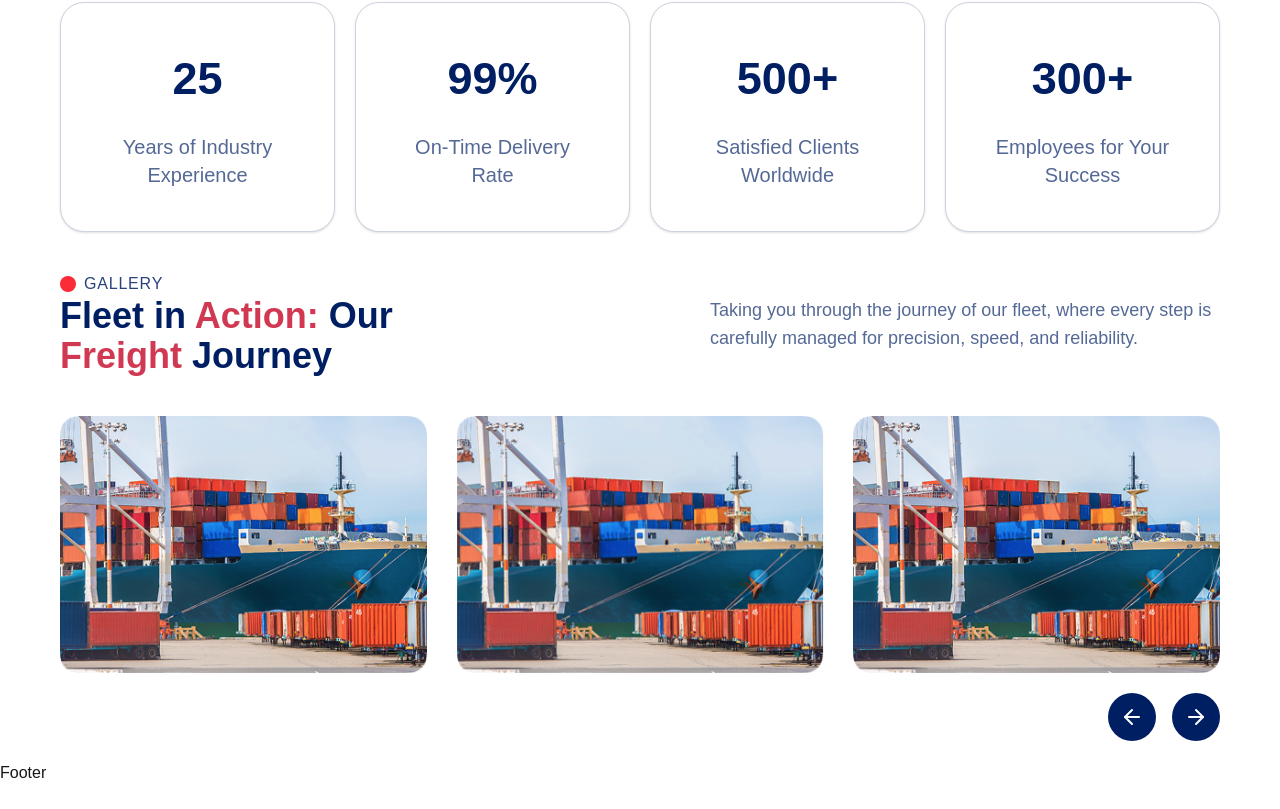
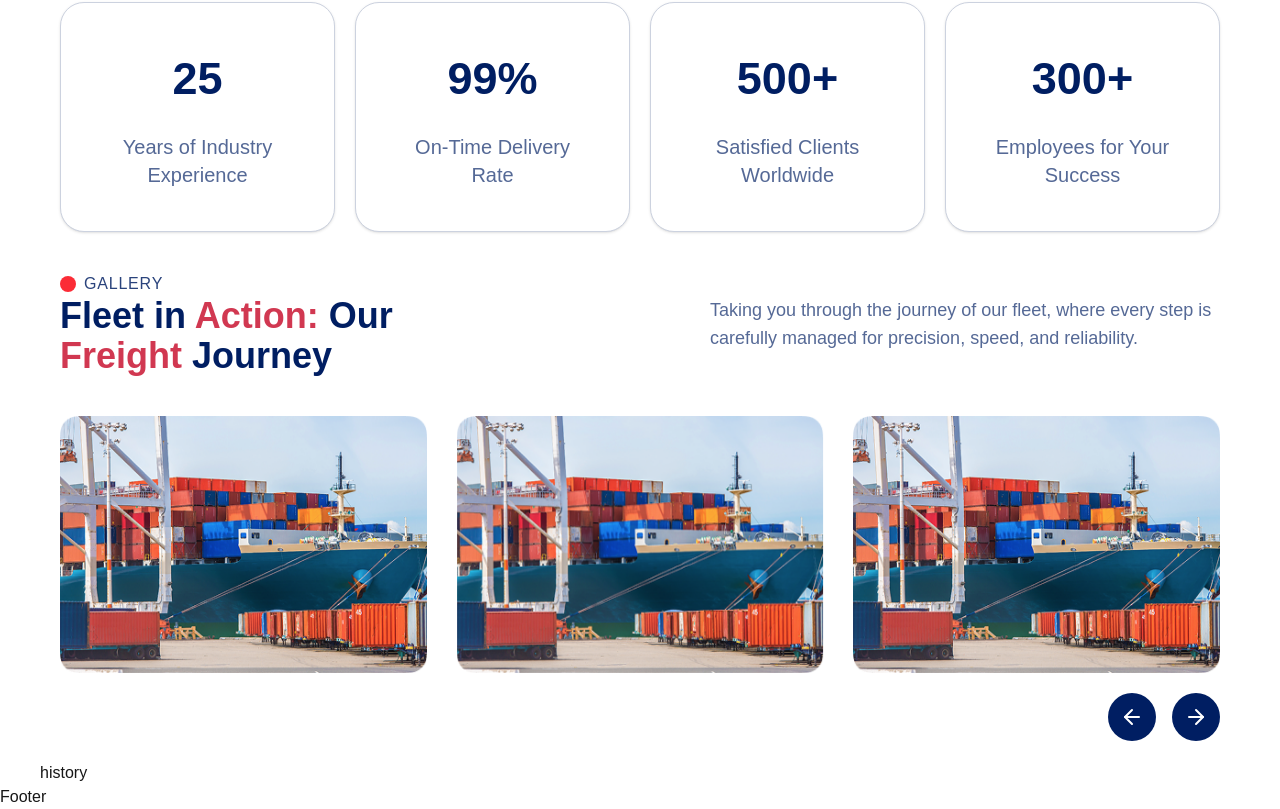
Before and after one commit to sergiojaa/Mkoia_logistic_company, a Next.js app: page /about in a window 1280 px wide. Shown: the part 1115-1924 px from the top of the page. Before the commit the page ends 1900 px from the top, so only its background shows below. Built offline with nearby package versions, Linux system fonts and the light colour scheme.

Commit message:
Add History component in about

```diff
--- a/app/about/page.tsx
+++ b/app/about/page.tsx
@@ -3,6 +3,7 @@
 import Whoarewe from '../components/about/Whoarewe'
 import Experience from '../components/about/Experience'
 import Action from '../components/about/Action'
+import History from '../components/about/History'
 
 export default function page() {
     return (
@@ -11,6 +12,7 @@
             <Whoarewe />
             <Experience />
             <Action />
+            <History />
         </div>
     )
 }
--- /dev/null
+++ b/app/components/about/History.tsx
@@ -0,0 +1,9 @@
+import React from 'react'
+
+export default function History() {
+    return (
+        <div>
+            history
+        </div>
+    )
+}
```
Also changed, not shown: public/about/History.png (added).
